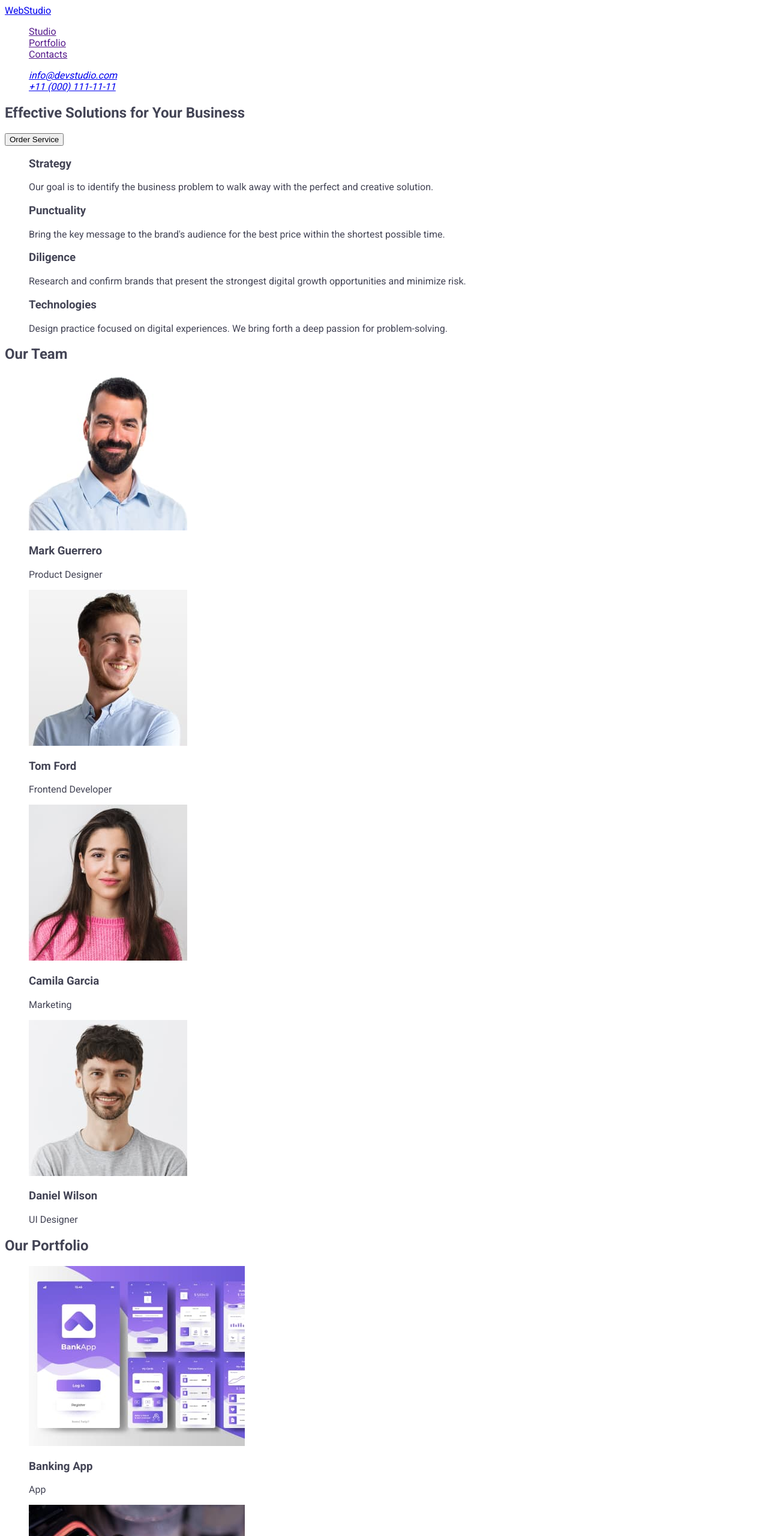
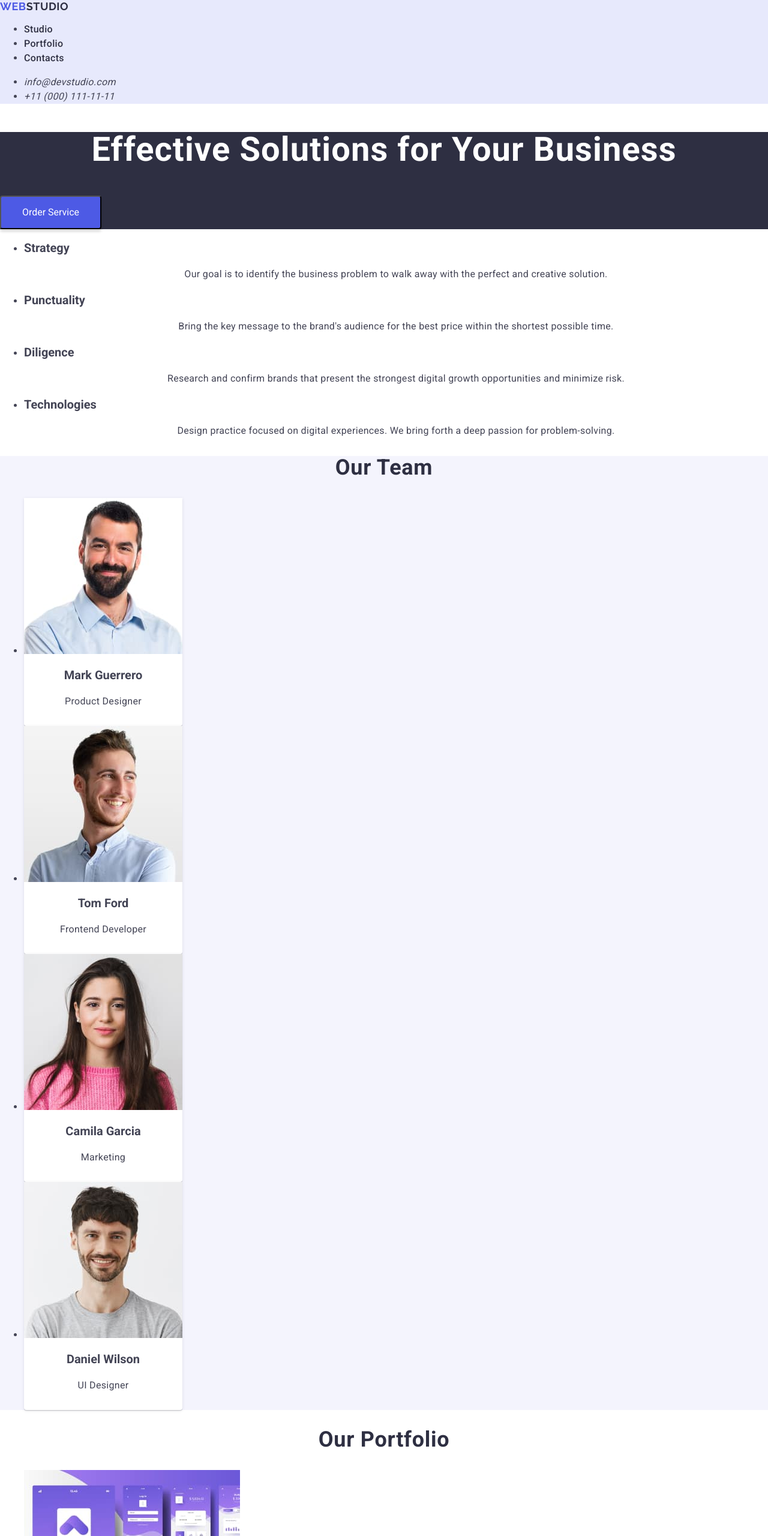
Before and after one commit to Seryon1a/goit-markup-hw-02, a plain HTML site: page index.html in a window 1280 px wide. Shown: the top 2560 px of the page at 60% size. Drawn offline with nearby package versions, Linux system fonts and the light colour scheme; files that its build step writes are made by us from their sources.

Commit message:
commit massage

```diff
--- a/CSS/style.css
+++ b/CSS/style.css
@@ -3,11 +3,215 @@ font-family: "Raleway", serif; */
 
 body {
   font-family: "Roboto", serif;
+  font-size: 16px;
+  font-weight: normal;
   background-color: #fff;
   color: #434455;
 }
 
-ol,
-ul {
-  list-style-type: none;
+.header {
+  background-color: #e7e9fc;
 }
+
+/* logo */
+.logo {
+  font-family: "Raleway", sans-serif;
+  font-weight: 700;
+  font-size: 18px;
+
+  /* line-height: 21px; */
+  line-height: 117%;
+  letter-spacing: 0.03em;
+  text-transform: uppercase;
+  color: #4d5ae5;
+}
+
+.logo-dark {
+  font-family: "Raleway", sans-serif;
+  font-weight: 700;
+  font-size: 18px;
+
+  /* line-height: 21px; */
+  line-height: 117%;
+  letter-spacing: 0.03em;
+  text-transform: uppercase;
+  color: #2e2f42;
+}
+
+.nav-link {
+  font-family: "Roboto", sans-serif;
+  font-weight: 500;
+  font-size: 16px;
+
+  /* line-height: 24px; */
+  line-height: 1.5;
+  letter-spacing: 0.02em;
+  color: #2e2f42;
+}
+
+.nav-link:hover {
+  color: #404bbf;
+}
+
+.nav-link:focus {
+  color: #404bbf;
+}
+
+.address {
+  font-family: "Roboto", sans-serif;
+  font-weight: 400;
+  font-size: 16px;
+
+  /* line-height: 24px; */
+  line-height: 1.5;
+  letter-spacing: 0.02em;
+  color: #434455;
+}
+
+/* title */
+.caption {
+  font-family: "Roboto", sans-serif;
+  font-weight: 700;
+  font-size: 56px;
+
+  /* line-height: 60px; */
+  line-height: 1.07;
+  letter-spacing: 0.02em;
+  text-align: center;
+  color: #fff;
+}
+
+.btn {
+  border-radius: 4px;
+  padding: 16px 32px;
+  width: 169px;
+  height: 56px;
+  box-shadow: 0 4px 4px 0 rgba(0, 0, 0, 0.15);
+  background: #4d5ae5;
+  color: #fff;
+}
+
+.btn:hover {
+  background-color: #404bbf;
+}
+
+.subtitl {
+  font-family: "Roboto", sans-serif;
+  font-weight: 500;
+  font-size: 20px;
+
+  /* line-height: 24px; */
+  line-height: 1.2;
+  letter-spacing: 0.02em;
+  color: #2e2f42;
+}
+
+.list {
+  font-family: "Roboto", sans-serif;
+  font-weight: 400;
+  font-size: 16px;
+
+  /* line-height: 24px; */
+  line-height: 1.5;
+  letter-spacing: 0.02em;
+  color: #434455;
+}
+
+.subject {
+  font-family: "Roboto", sans-serif;
+  font-weight: 700;
+  font-size: 36px;
+
+  /* line-height: 40px; */
+  line-height: 1.11;
+  letter-spacing: 0.02em;
+  text-align: center;
+  color: #2e2f42;
+}
+
+.item {
+  border-radius: 0 0 4px 4px;
+  padding: 0px 0px 32px 0px;
+  width: 264px;
+  height: 380px;
+
+  box-shadow: 0 2px 1px 0 rgba(46, 47, 66, 0.08),
+    0 1px 1px 0 rgba(46, 47, 66, 0.16), 0 1px 6px 0 rgba(46, 47, 66, 0.08);
+  background: #fff;
+}
+
+.heading,
+.list {
+  text-align: center;
+}
+
+.our-port-items {
+  width: 360px;
+  height: 420px;
+  background: #fff;
+}
+
+.portfolio-list {
+  font-family: "Roboto", sans-serif;
+  font-weight: 400;
+  font-size: 16px;
+
+  /* line-height: 24px; */
+  line-height: 1.5;
+  letter-spacing: 0.02em;
+  color: #434455;
+}
+
+/* убрал подчеркивания */
+a {
+  text-decoration: none;
+}
+
+p {
+  font-size: 16px;
+}
+
+h3 {
+  font-size: 20px;
+}
+
+/* section */
+.title {
+  background-color: #2e2f42;
+  color: #fff;
+}
+
+/* section */
+.team {
+  background-color: #f4f4fd;
+}
+
+.footer {
+  background-color: #2e2f42;
+  color: #f4f4fd;
+}
+
+.logo {
+  width: 115px;
+  height: 24px;
+}
+
+.footer-text {
+  font-family: "Roboto", sans-serif;
+  font-weight: 400;
+  font-size: 16px;
+
+  /* line-height: 24px; */
+  line-height: 1.5;
+  letter-spacing: 0.02em;
+  color: #f4f4fd;
+}
+
+/* links */
+a {
+  color: #2e2f42;
+}
+
+.logo-light {
+  color: #f4f4fd;
+}
--- a/index.html
+++ b/index.html
@@ -10,137 +10,142 @@
     <link href="https://fonts.googleapis.com/css2?family=Raleway:wght@700&family=Roboto:wght@400;500;700&display=swap"
         rel="stylesheet">
 
-    <link rel="stylesheet" href="style.css">
+        <!-- Normalize -->
+        <link rel="stylesheet" href="https://cdnjs.cloudflare.com/ajax/libs/modern-normalize/3.0.1/modern-normalize.min.css"
+            integrity="sha512-q6WgHqiHlKyOqslT/lgBgodhd03Wp4BEqKeW6nNtlOY4quzyG3VoQKFrieaCeSnuVseNKRGpGeDU3qPmabCANg=="
+            crossorigin="anonymous" referrerpolicy="no-referrer" />
+
+    <link rel="stylesheet" href="./CSS/style.css">
 </head>
 <body>
-    <header>
-        <nav>
-            <a href="./index.html">WebStudio</a>
+    <header class="header">
+        <nav class="nav">
+            <a class="logo" href="./index.html">Web<span class="logo-dark">Studio</span></a>
             <ul>
                 <li>
-                    <a href="">Studio</a>
+                    <a class="nav-link" href="">Studio</a>
                 </li>
                 <li>
-                    <a href="">Portfolio</a>
+                    <a class="nav-link" href="">Portfolio</a>
                 </li>
                 <li>
-                    <a href="">Contacts</a>
+                    <a class="nav-link" href="">Contacts</a>
                 </li>
             </ul>
         </nav>
         <address>
             <ul>
                 <li>
-                    <a href="mailto:info@devstudio.com">info@devstudio.com</a>
+                    <a class="nav-link address" href="mailto:info@devstudio.com">info@devstudio.com</a>
                 </li>
                 <li>
-                    <a href="tel:+110001111111">+11 (000) 111-11-11</a>
+                    <a class="nav-link address" href="tel:+110001111111">+11 (000) 111-11-11</a>
                 </li>
             </ul>
         </address>
     </header>
     <main>
         <!--hero image-->
-        <section>
-            <h1>Effective Solutions for Your Business</h1>
-            <button type="button">Order Service</button>
+        <section class="title">
+            <h1 class="caption">Effective Solutions for Your Business</h1>
+            <button class="btn" type="button">Order Service</button>
         </section>
         <!-- section -->
         <section>
             <h2 hidden>...</h2>
             <ul>
                 <li>
-                    <h3>Strategy</h3>
-                    <p>
+                    <h3 class="subtitle">Strategy</h3>
+                    <p class="list">
                     Our goal is to identify the business
                     problem to walk away with the perfect and creative solution.
                     </p>
                 </li>
                 <li>
-                    <h3>Punctuality</h3>
-                    <p>
+                    <h3 class="subtitle">Punctuality</h3>
+                    <p class="list">
                         Bring the key message to the brand's audience for the best price within the shortest possible time.
                     </p>
                 </li>
                 <li>
-                    <h3>Diligence</h3>
-                    <p>
+                    <h3 class="subtitle">Diligence</h3>
+                    <p class="list">
                         Research and confirm brands that present the strongest digital growth opportunities and minimize risk.
                     </p>
                 </li>
                 <li>
-                    <h3>Technologies</h3>
-                    <p>
+                    <h3 class="subtitle">Technologies</h3>
+                    <p class="list">
                         Design practice focused on digital experiences. We bring forth a deep passion for problem-solving.
                     </p>
                 </li>
             </ul>
         </section>
         <!-- section -->
-        <section>
-            <h2>Our Team</h2>
+        <section class="team">
+            <h2 class="subject">Our Team</h2>
             <ul>
-                <li>
+                <li class="item">
                     <img src="./images/img/1.jpg" alt="Photo1" width="264" height="260">
-                    <h3>Mark Guerrero</h3>
-                    <p>Product Designer</p>
+                    <h3 class="subtitle heading">Mark Guerrero</h3>
+                    <p class="list">Product Designer</p>
                 </li>
-                <li>
+                <li class="item">
                     <img src="./images/img/2.jpg" alt="Photo2" width="264" height="260">
-                    <h3>Tom Ford</h3>
-                    <p>Frontend Developer</p>
+                    <h3 class="subtitle heading">Tom Ford</h3>
+                    <p class="list">Frontend Developer</p>
                 </li>
-                <li>
+                <li class="item">
                     <img src="./images/img/3.jpg" alt="Photo3" width="264" height="260">
-                    <h3>Camila Garcia</h3>
-                    <p>Marketing</p>
+                    <h3 class="subtitle heading">Camila Garcia</h3>
+                    <p class="list">Marketing</p>
                 </li>
-                <li>
+                <li class="item">
                     <img src="./images/img/4.jpg" alt="Photo4" width="264" height="260">
-                    <h3>Daniel Wilson</h3>
-                    <p>UI Designer</p>
+                    <h3 class="subtitle heading">Daniel Wilson</h3>
+                    <p class="list">UI Designer</p>
                 </li>
             </ul>
         </section>
         <section>
-            <h2>Our Portfolio</h2>
+            <h2 class="subject">Our Portfolio</h2>
             <ul>
-                <li>
+                <li class="our-port-items">
                     <img src="./images/img/img (4).jpg" alt="Photo1" width="360" height="300">
-                    <h3>Banking App</h3>
-                    <p>App</p>
+                    <h3 class="subtitle">Banking App</h3>
+                    <p class="portfolio-list">App</p>
                 </li>
-                <li>
+                <li class="our-port-items">
                     <img src="./images/img/img (5) (1).jpg" alt="Photo2" width="360" height="300">
-                    <h3>Cashless Payment</h3>
-                    <p>Marketing</p>
+                    <h3 class="subtitle">Cashless Payment</h3>
+                    <p class="portfolio-list">Marketing</p>
                 </li>
-                <li>
+                <li class="our-port-items">
                     <img src="./images/img/img (6) (1).jpg" alt="Photo3" width="360" height="300">
-                    <h3>Meditation App</h3>
-                    <p>App</p>
+                    <h3 class="subtitle">Meditation App</h3>
+                    <p class="portfolio-list">App</p>
                 </li>
-                <li>
+                <li class="our-port-items">
                     <img src="./images/img/img (1) (1).jpg" alt="Photo4" width="360" height="300">
-                    <h3>Taxi Service</h3>
-                    <p>Marketing</p>
+                    <h3 class="subtitle">Taxi Service</h3>
+                    <p class="portfolio-list">Marketing</p>
                 </li>
-                <li>
+                <li class="our-port-items">
                     <img src="./images/img/img (2) (1).jpg" alt="Photo5" width="360" height="300">
-                    <h3>Screen Illustrations</h3>
-                    <p>Design</p>
+                    <h3 class="subtitle">Screen Illustrations</h3>
+                    <p class="portfolio-list">Design</p>
                 </li>
-                <li>
+                <li class="our-port-items">
                     <img src="./images/img/img (3) (1).jpg" alt="Photo6" width="360" height="300">
-                    <h3>Online Courses</h3>
-                    <p>Marketing</p>
+                    <h3 class="subtitle">Online Courses</h3>
+                    <p class="portfolio-list">Marketing</p>
                 </li>
             </ul>
         </section>
     </main>
-    <footer>
-        <a href="./index.html">WebStudio</a>
-        <p>Increase the flow of customers and sales for your business with digital marketing & growth solutions.</p>
+    <footer class="footer">
+        <a class="logo" href="./index.html">Web<span class="logo-light">Studio</span></a>
+        <p class="footer-text">Increase the flow of customers and sales for your business with digital marketing & growth solutions.</p>
     </footer>
 </body>
 </html>
```
